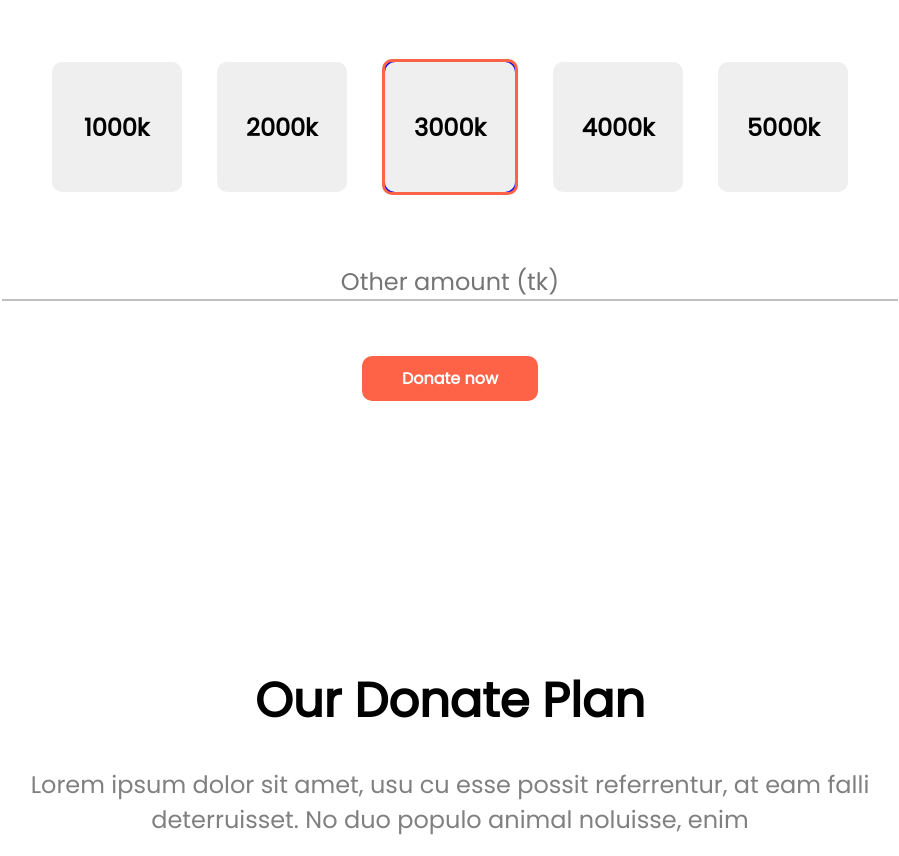
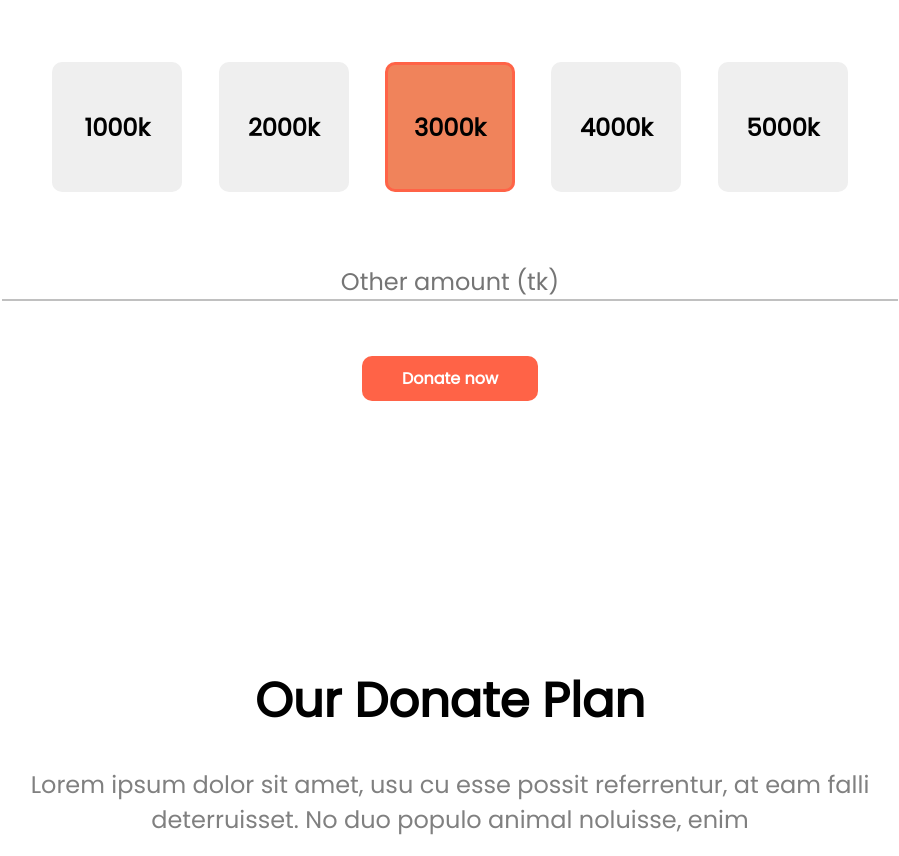
Before and after one commit to farhadislam1/donation, a plain HTML site: page index.html in a window 1280 px wide. Shown: the part 1085-1941 px from the top of the page, without its empty margins (190-1089 px from the left). Drawn offline with Linux system fonts and the light colour scheme.

Commit message:
last update

```diff
--- a/index.html
+++ b/index.html
@@ -7,6 +7,11 @@
     <meta name="viewport" content="width=device-width, initial-scale=1.0">
     <title>DONATION</title>
     <link rel="shortcut icon" href="/icons/logo.jpg" type="image/x-icon">
+
+    <link rel="preconnect" href="https://fonts.googleapis.com">
+    <link rel="preconnect" href="https://fonts.gstatic.com" crossorigin>
+    <link href="https://fonts.googleapis.com/css2?family=Cookie&family=Kaushan+Script&family=Poppins&display=swap"
+        rel="stylesheet">
 
     <link rel="preconnect" href="https://fonts.googleapis.com">
     <link rel="preconnect" href="https://fonts.gstatic.com" crossorigin>
--- a/style.css
+++ b/style.css
@@ -87,10 +87,12 @@
     border-radius: 10px;
 }
 
-.espatial {
+.espatial button {
+    background: none;
     border: 3px solid tomato;
-    background-color: blue;
+    background-color: rgb(240, 131, 91);
     border-radius: 10px;
+
 }
 
 .another-amount {
@@ -105,6 +107,7 @@
 .another-amount input {
     margin-top: 30px;
     border: none;
+    outline: none;
     width: 100%;
     border-bottom: 2px solid silver;
     text-align: center;
```
